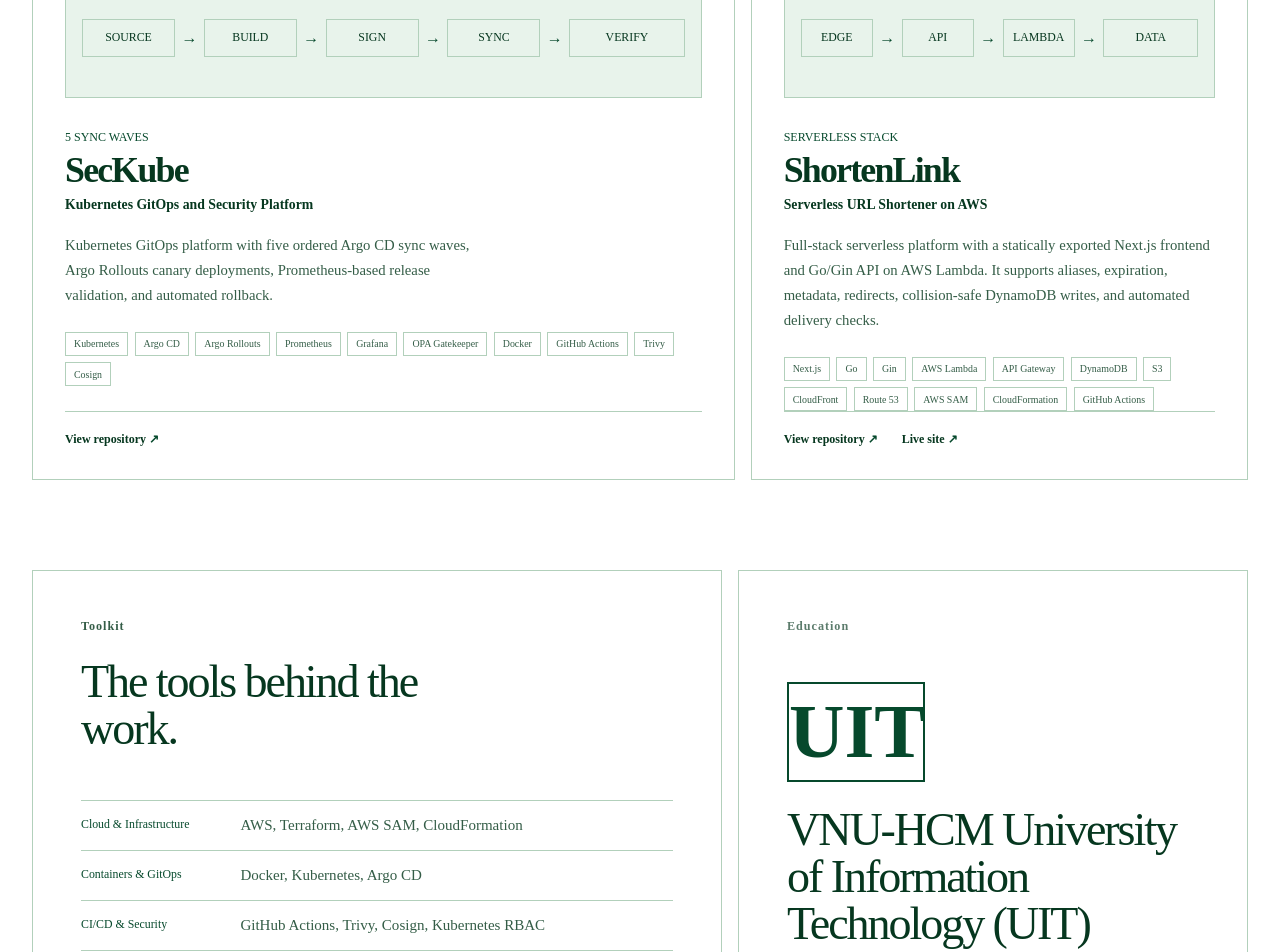
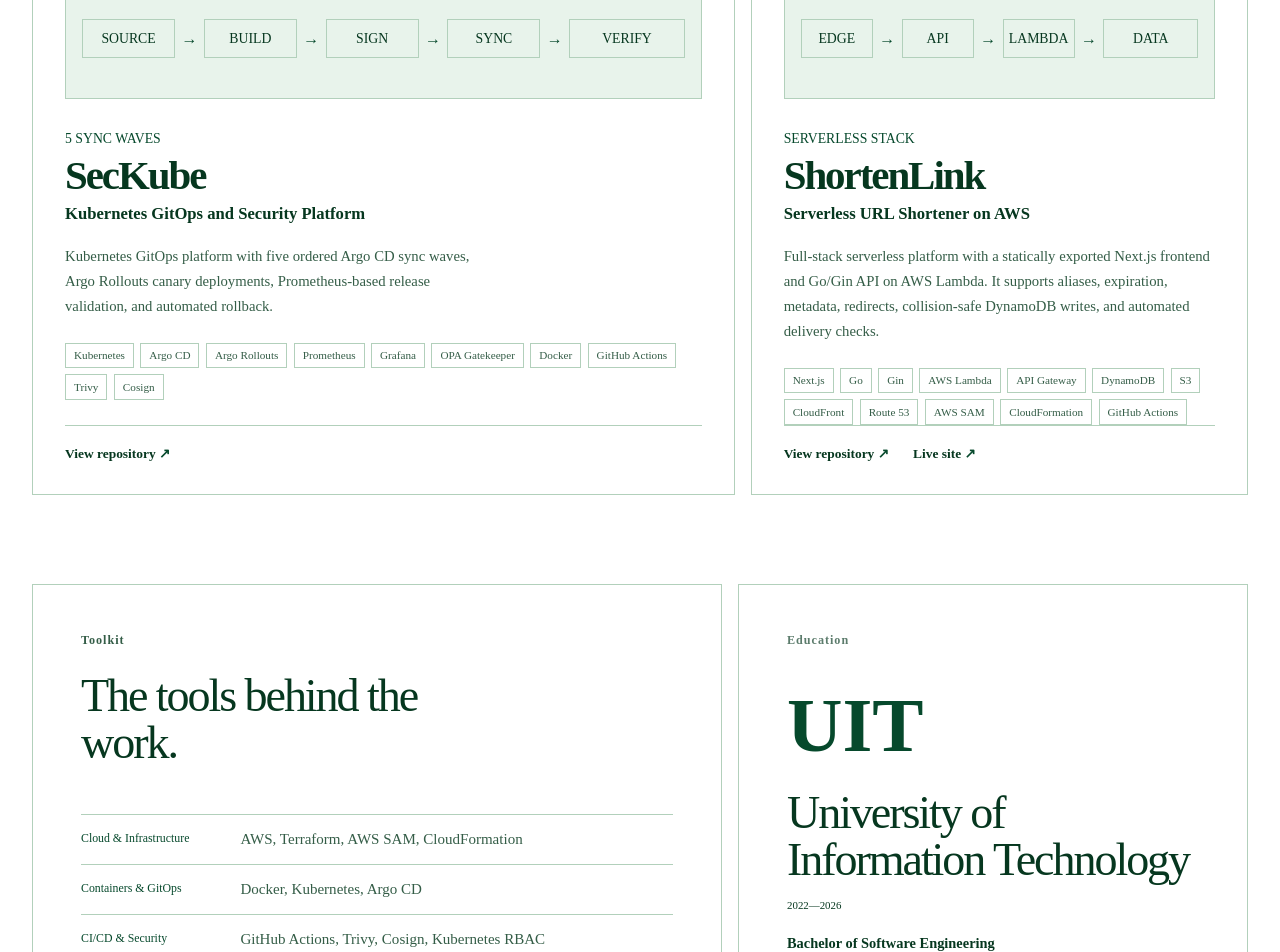
Before and after one commit to TrieuNguyenPhu/portfolio, a Next.js app: page / in a window 1280 px wide. Shown: the part 1840-2792 px from the top of the page. Built offline with nearby package versions, Linux system fonts and the light colour scheme.

Commit message:
Refine education and project typography

```diff
--- a/app/globals.css
+++ b/app/globals.css
@@ -357,7 +357,7 @@
   color: var(--muted);
   display: flex;
   font-family: var(--font-mono);
-  font-size: 0.75rem;
+  font-size: 0.84rem;
   justify-content: flex-end;
   letter-spacing: 0.06em;
 }
@@ -387,24 +387,24 @@
   color: var(--text);
   flex: 1;
   font-family: var(--font-mono);
-  font-size: clamp(0.62rem, 1.2vw, 0.74rem);
+  font-size: clamp(0.68rem, 1.35vw, 0.86rem);
   font-weight: 500;
   padding: 0.65rem 0.25rem;
   text-align: center;
 }
 
 .project-visual i { color: var(--project-accent); font-style: normal; }
-.project-metric { color: var(--project-accent); font-family: var(--font-mono); font-size: 0.75rem; text-transform: uppercase; }
+.project-metric { color: var(--project-accent); font-family: var(--font-mono); font-size: 0.86rem; text-transform: uppercase; }
 
 .project h3 {
-  font-size: clamp(1.8rem, 2.8vw, 2.9rem);
+  font-size: clamp(2rem, 3.2vw, 3.35rem);
   font-weight: 600;
   letter-spacing: -0.05em;
   line-height: 1;
   margin-top: 0.5rem;
 }
 
-.project-type { color: var(--text); font-size: 0.86rem; font-weight: 600; margin-top: 0.5rem; }
+.project-type { color: var(--text); font-size: clamp(0.98rem, 1.3vw, 1.1rem); font-weight: 600; margin-top: 0.5rem; }
 .project-summary { color: var(--muted); font-size: 0.92rem; line-height: 1.7; margin-top: 1.25rem; max-width: 58ch; }
 
 .tags {
@@ -419,7 +419,7 @@
   border: 1px solid var(--line);
   color: var(--muted);
   font-family: var(--font-mono);
-  font-size: 0.62rem;
+  font-size: 0.7rem;
   padding: 0.35rem 0.5rem;
 }
 
@@ -435,7 +435,7 @@
 
 .project-footer a {
   font-family: var(--font-mono);
-  font-size: 0.75rem;
+  font-size: 0.84rem;
   font-weight: 600;
   white-space: nowrap;
 }
@@ -482,15 +482,12 @@
 .education-panel .panel-label { color: var(--on-accent); opacity: 0.65; }
 .education-panel h2 { color: var(--on-accent); }
 .education-mark {
-  border: 2px solid var(--on-accent);
-  display: grid;
+  display: block;
   font-family: var(--font-display);
   font-size: clamp(3.25rem, 6vw, 5.25rem);
   font-weight: 700;
-  height: 1.3em;
-  margin-top: 3rem;
-  place-items: center;
-  width: 1.8em;
+  line-height: 1;
+  margin-top: 2.5rem;
 }
 .education-panel > p:not(.panel-label) { font-family: var(--font-mono); font-size: 0.68rem; margin-top: 1rem; }
 .education-panel > strong { display: block; font-size: 0.9rem; margin-top: 1.5rem; }
@@ -635,7 +632,7 @@
 :root[data-theme="light"] .education-panel { background: var(--bg); color: var(--text); }
 :root[data-theme="light"] .education-panel .panel-label,
 :root[data-theme="light"] .education-panel h2 { color: var(--text); }
-:root[data-theme="light"] .education-mark { border-color: var(--lime); color: var(--lime); }
+:root[data-theme="light"] .education-mark { color: var(--lime); }
 
 @media (prefers-color-scheme: light) {
   :root:not([data-theme]) {
@@ -658,5 +655,5 @@
   html:not([data-theme]) .education-panel { background: var(--bg); color: var(--text); }
   html:not([data-theme]) .education-panel .panel-label,
   html:not([data-theme]) .education-panel h2 { color: var(--text); }
-  html:not([data-theme]) .education-mark { border-color: var(--lime); color: var(--lime); }
+  html:not([data-theme]) .education-mark { color: var(--lime); }
 }
--- a/app/page.tsx
+++ b/app/page.tsx
@@ -80,7 +80,7 @@
     toolkitLabel: "Toolkit",
     toolkitHeading: "The tools behind the work.",
     educationLabel: "Education",
-    university: "VNU-HCM University of Information Technology (UIT)",
+    university: "University of Information Technology",
     degree: "Bachelor of Software Engineering",
     open: "Open to DevOps opportunities",
     contactHeading: "Let’s build a better path to production.",
@@ -118,7 +118,7 @@
     toolkitLabel: "Công cụ",
     toolkitHeading: "Công cụ đằng sau từng dự án.",
     educationLabel: "Học vấn",
-    university: "Đại học Công nghệ Thông tin - ĐHQG-HCM (UIT)",
+    university: "Đại học Công nghệ Thông tin",
     degree: "Cử nhân Kỹ thuật Phần mềm",
     open: "Sẵn sàng cho cơ hội DevOps",
     contactHeading: "Cùng xây dựng con đường tốt hơn đến production.",
@@ -303,7 +303,7 @@
             <p className="panel-label">{t.educationLabel}</p>
             <div className="education-mark">UIT</div>
             <h2>{t.university}</h2>
-            <p>VNU-HCM · 2022—2026</p>
+            <p>2022—2026</p>
             <strong>{t.degree}</strong>
           </article>
         </section>
```
